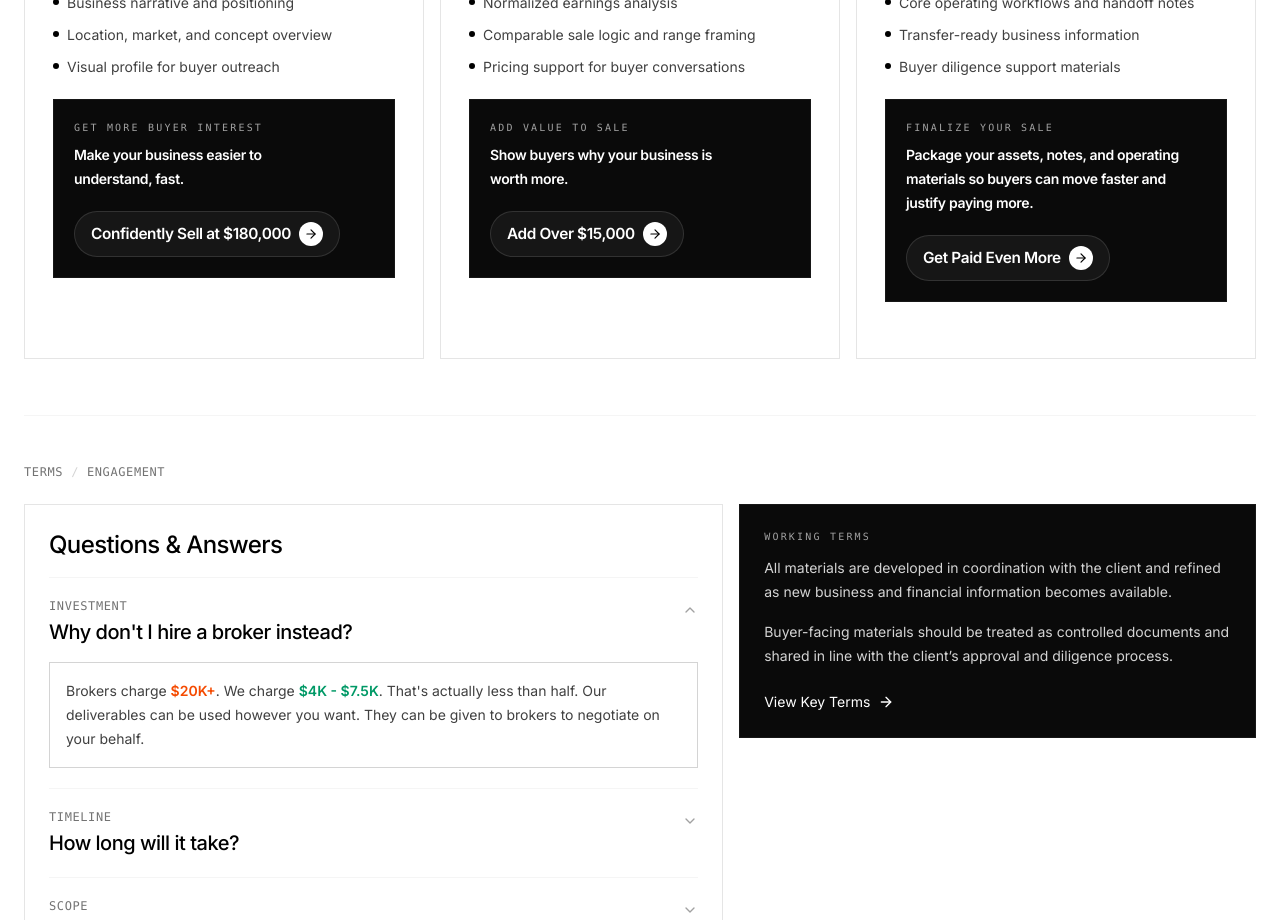
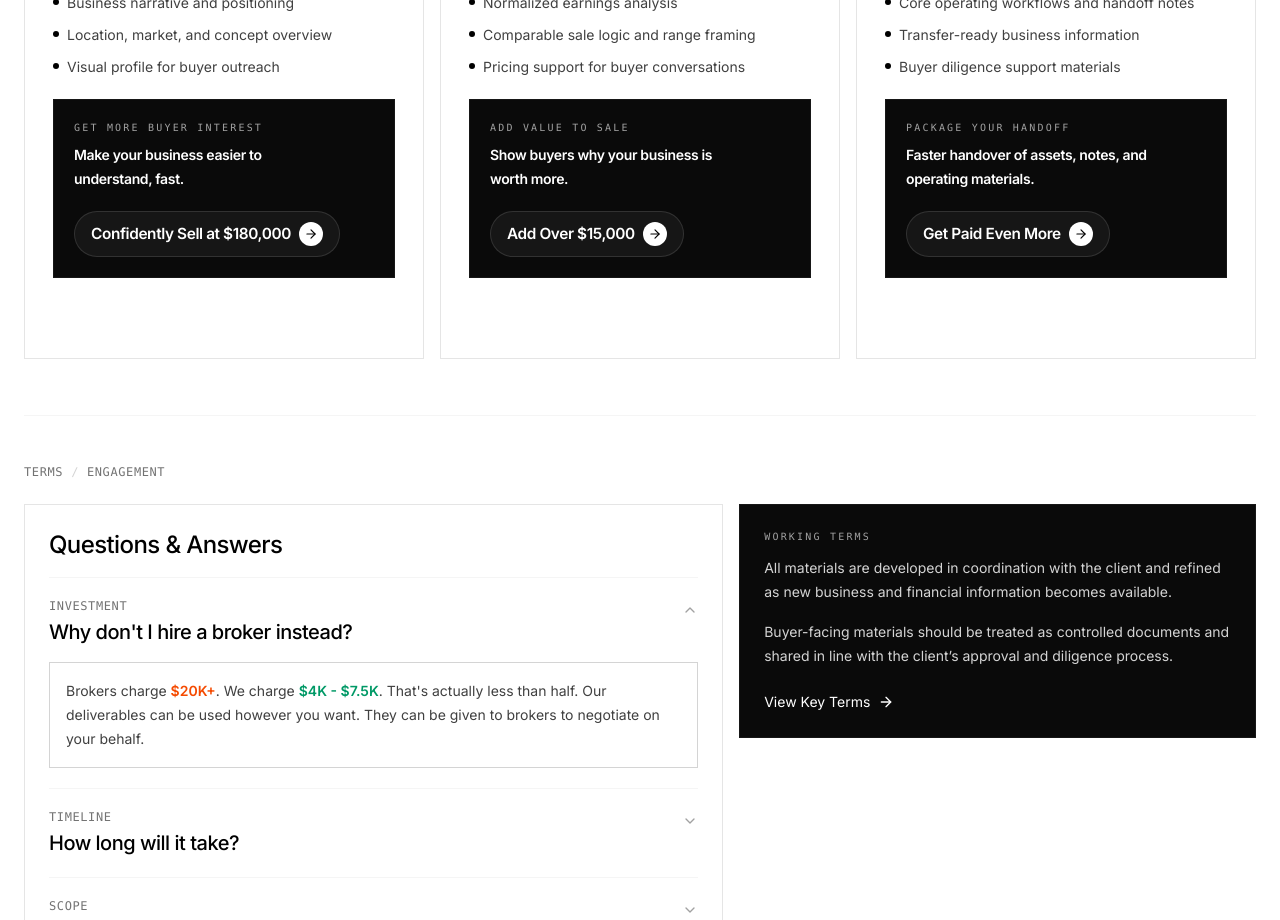
Before and after one commit to aliahm08/B2W, a React (Vite) app: page /client/uyghur-eats in a window 1280 px wide. Shown: the part 1500-2420 px from the top of the page. Built offline with nearby package versions, Linux system fonts and the light colour scheme.

Commit message:
Refine diligence card copy and align proposal CTA sections

```diff
--- a/src/pages/client/UyghurEatsClientPortal.tsx
+++ b/src/pages/client/UyghurEatsClientPortal.tsx
@@ -93,14 +93,14 @@ const deliverableValueContent = {
         cta: 'Add Over $15,000',
     },
     'diligence-package': {
-        label: 'Finalize Your Sale',
-        body: 'Package your assets, notes, and operating materials so buyers can move faster and justify paying more.',
+        label: 'Package your Handoff',
+        body: 'Faster handover of assets, notes, and operating materials.',
         cta: 'Get Paid Even More',
     },
 } as const;
 
 const deliverableValueLabelClassName = 'mb-2 text-[10px] font-mono uppercase tracking-[0.22em] text-neutral-400';
-const deliverableValueBodyClassName = 'text-sm font-semibold leading-6 tracking-tight text-white';
+const deliverableValueBodyClassName = 'min-h-[3rem] text-sm font-semibold leading-6 tracking-tight text-white';
 const deliverableValueCtaClassName = 'inline-flex min-h-11 items-center gap-2 rounded-full border border-white/12 bg-white/5 px-4 py-2.5 text-sm font-semibold tracking-tight text-white transition-all duration-300 group-hover:border-white/25 group-hover:bg-white/10 sm:text-[0.96rem]';
 
 const copyReveal = {
@@ -448,7 +448,7 @@ export default function UyghurEatsClientPortal() {
                                         <div className="border border-neutral-900 bg-neutral-950 p-4 text-white sm:p-5">
                                             <p className={deliverableValueLabelClassName}>{valueContent.label}</p>
                                             <p className={deliverableValueBodyClassName}>{valueContent.body}</p>
-                                            <div className="mt-5">
+                                            <div className="mt-5 min-h-11">
                                                 <div className={deliverableValueCtaClassName}>
                                                     <span>{valueContent.cta}</span>
                                                     <span className="inline-flex h-6 w-6 items-center justify-center rounded-full bg-white text-black transition-transform duration-300 group-hover:translate-x-0.5">
```
